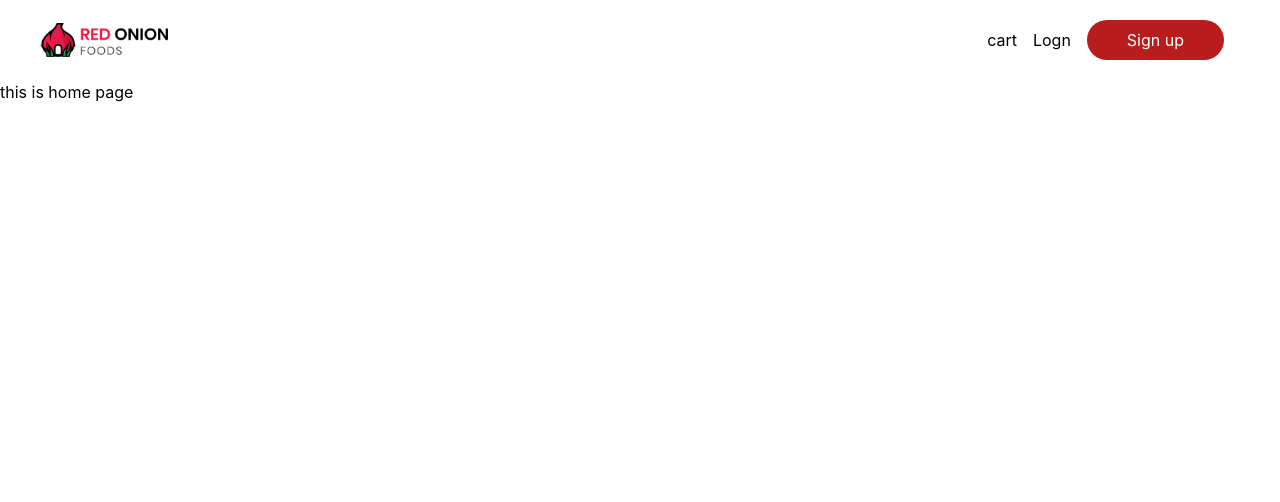
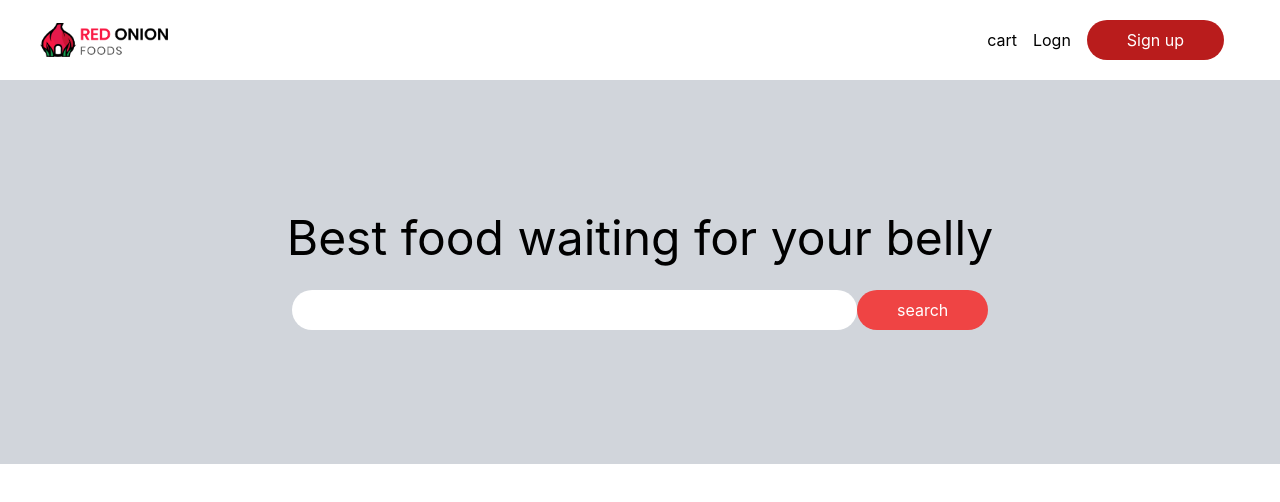
Before and after one commit to sajibur-rahman/red-onion, a React (Create React App) app: page / in a window 1280 px wide. Shown: the top 502 px of the page. Built offline with nearby package versions, Linux system fonts and the light colour scheme.

Commit message:
banner component is done

```diff
--- /dev/null
+++ b/src/Pages/Home/Banner/Banner.js
@@ -0,0 +1,23 @@
+import React from "react";
+import Button from "../../Shared/Button/Button";
+
+const Banner = () => {
+  return (
+    <div className="flex justify-center items-center bg-gray-300 h-96">
+      <div className="space-y-7">
+        <h1 className="text-5xl">Best food waiting for your belly</h1>
+        <div className="flex justify-center items-center">
+          <input
+            className="leading-10 rounded-full w-4/5 outline-none px-3"
+            type="text"
+            name="search"
+            id="search"
+          />
+          <Button className="relative left-2">search</Button>
+        </div>
+      </div>
+    </div>
+  );
+};
+
+export default Banner;
--- a/src/Pages/Home/Home.js
+++ b/src/Pages/Home/Home.js
@@ -1,9 +1,10 @@
 import React from 'react';
+import Banner from './Banner/Banner';
 
 const Home = () => {
     return (
         <div>
-            <h1>this is home page</h1>
+            <Banner/>
         </div>
     );
 };
--- /dev/null
+++ b/src/Pages/Shared/Button/Button.js
@@ -0,0 +1,11 @@
+import React from 'react';
+
+const Button = ({children,...rest}) => {
+    return (
+        <button className={`px-10 py-2 bg-red-500 rounded-full text-white ${rest}`}>
+            {children}
+        </button>
+    );
+};
+
+export default Button;
```
